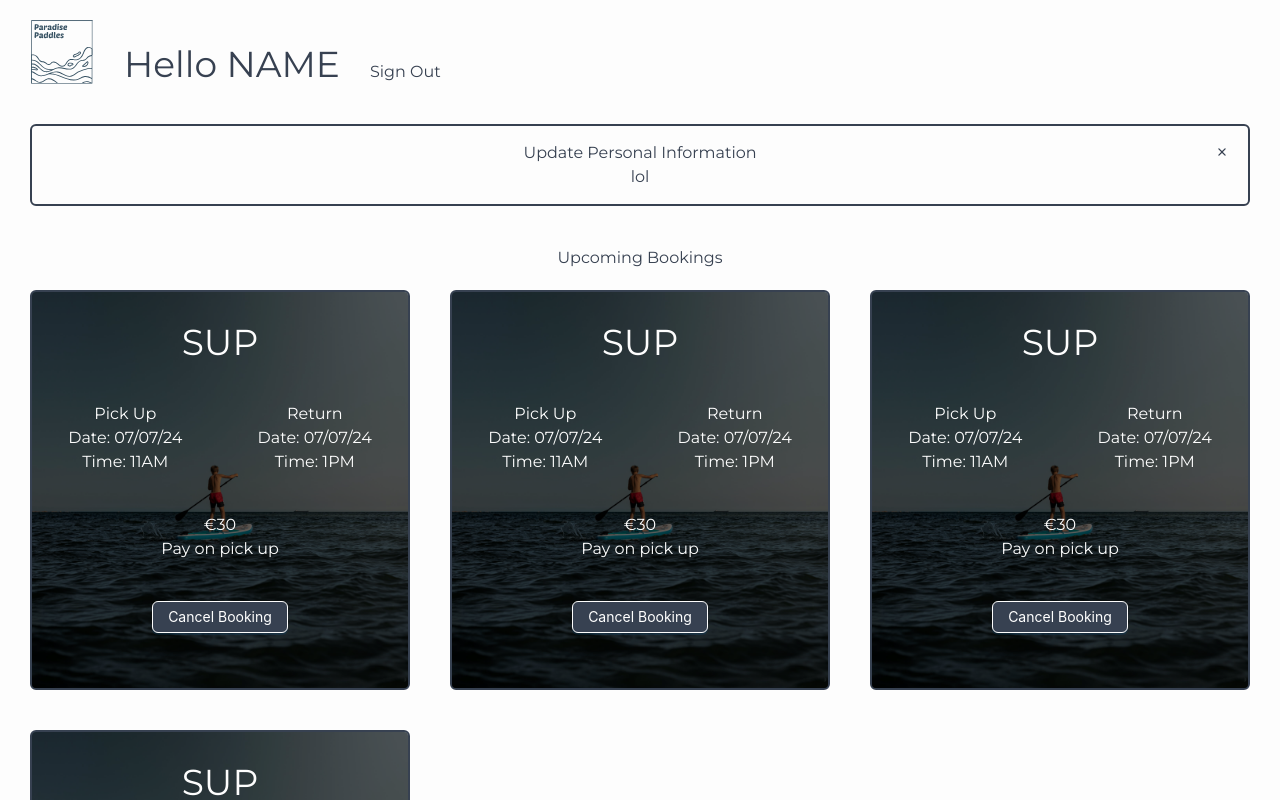
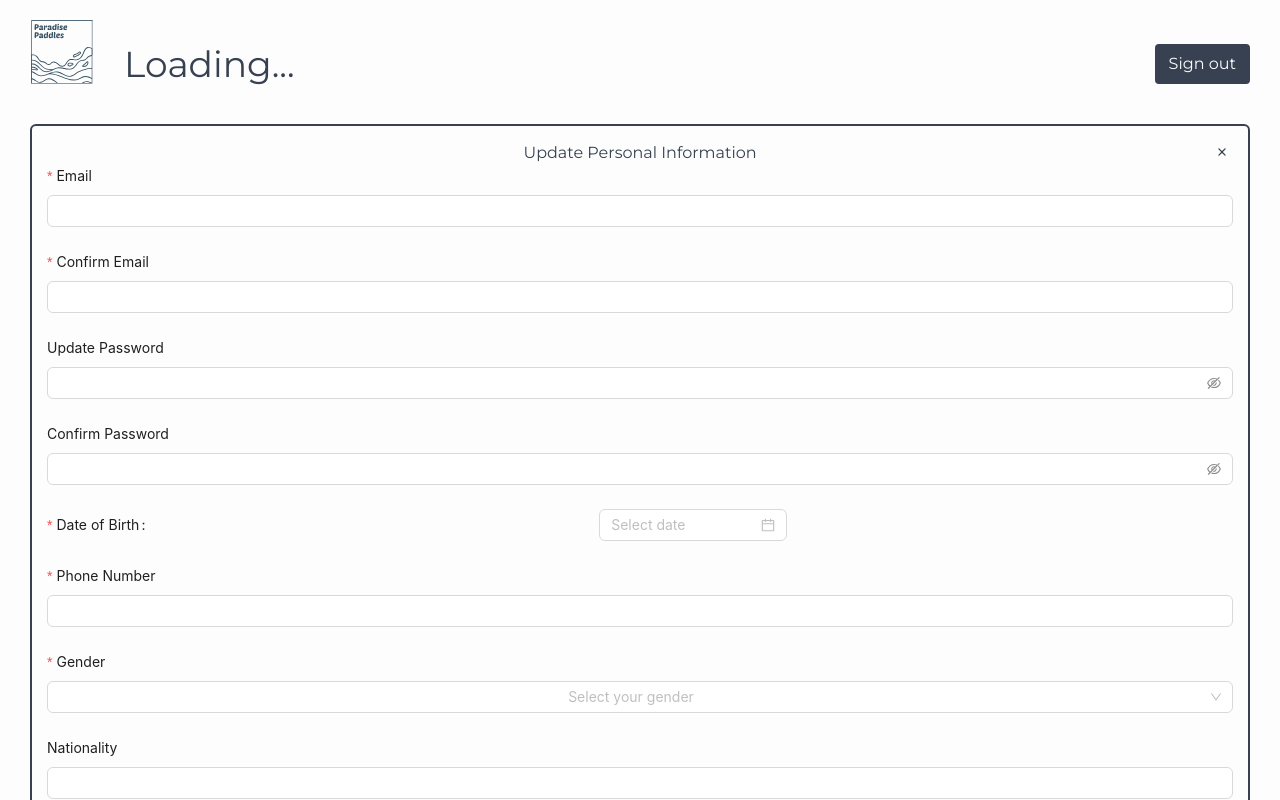
Before and after one commit to ryanmccloy/paradise-paddles, a React (Vite) app: page /account in a window 1280 px wide. Both pictures are taken after a click on the element "Update Personal Information". Shown: the top 800 px of the page. Built offline with nearby package versions, Linux system fonts and the light colour scheme; no server answers; the HTML template or start-up script is replaced by a standard one; a web font is replaced by a local one.

Commit message:
Updating account logic

```diff
--- a/Pages/Account.jsx
+++ b/Pages/Account.jsx
@@ -1,31 +1,41 @@
 import { Link, useNavigate } from "react-router-dom";
+
+import { useAuth } from "../contexts/AuthContext";
 import Logo from "../ui/Logo";
 import AccountSettings from "../ui/AccountSettings";
 import UpcomingBookings from "../ui/UpcomingBookings";
-import { useAuth } from "../contexts/AuthContext";
+import Button from "../ui/Button";
 
 function Account() {
-  const { signOut } = useAuth();
+  const { user, signOut } = useAuth();
   const navigate = useNavigate();
 
   return (
     <section className="px-[30px] pt-[20px] max-w-[1600px] min-w-screen mx-auto">
-      <div className="flex gap-[30px] items-end">
+      <div className="flex items-end justify-between">
+        <div className="flex items-end gap-[30px]">
           <Link to="/" className="inline-block">
             <Logo />
           </Link>
 
-        <h2 className="">Hello NAME</h2>
+          {user ? (
+            <h2 className="">Hello, {user.email}</h2>
+          ) : (
+            <h2>Loading...</h2>
+          )}
+        </div>
 
-        <button
-          className="transition-all hover:font-semibold hover:text-off-white"
-          onClick={() => {
+        <div>
+          <Button
+            type="full"
+            handler={() => {
               signOut();
               navigate("/");
             }}
           >
-          Sign Out
-        </button>
+            Sign out
+          </Button>
+        </div>
       </div>
 
       <div className="mt-[40px] flex flex-col gap-[40px]">
--- a/contexts/AuthContext.jsx
+++ b/contexts/AuthContext.jsx
@@ -7,6 +7,7 @@ const AuthContext = createContext();
 // Provider Component
 export function AuthProvider({ children }) {
   const [user, setUser] = useState(null);
+  const [userProfile, setUserProfile] = useState(null);
 
   useEffect(() => {
     const checkSession = async () => {
@@ -28,6 +29,10 @@ export function AuthProvider({ children }) {
       authListener?.subscription?.unsubscribe();
     };
   }, []);
+
+  useEffect(() => {
+    if (user) fetchUserProfile(user.id);
+  }, [user]);
 
   // Sign Up function
   const signUp = async function (
@@ -101,13 +106,40 @@ export function AuthProvider({ children }) {
     setUser(user);
   };
 
+  const fetchUserProfile = async function (userId) {
+    try {
+      const { data, error } = await supabase
+        .from("user_profiles")
+        .select("*")
+        .eq("user_id", userId)
+        .single();
+
+      if (error) {
+        console.error("Error fetching user profiles", error);
+        throw new Error(error.message);
+      }
+
+      if (data) {
+        setUserProfile(data);
+      } else {
+        console.log("No user profile found for user ID:", userId);
+        setUserProfile(null);
+      }
+    } catch (err) {
+      console.error("Exception fetching user profile:", err);
+    }
+  };
+
   const signOut = async function () {
     await supabase.auth.signOut();
     setUser(null);
+    setUserProfile(null);
   };
 
   return (
-    <AuthContext.Provider value={{ user, signIn, signOut, signUp }}>
+    <AuthContext.Provider
+      value={{ user, userProfile, signIn, signOut, signUp }}
+    >
       {children}
     </AuthContext.Provider>
   );
--- a/ui/AccountSettings.jsx
+++ b/ui/AccountSettings.jsx
@@ -1,5 +1,6 @@
 import { useState } from "react";
 import { IoIosClose } from "react-icons/io";
+import UpdateInfoForm from "./UpdateInfoForm";
 
 function AccountSettings() {
   const [isOpen, setIsOpen] = useState(false);
@@ -29,7 +30,7 @@ function AccountSettings() {
         />
       )}
 
-      {isOpen && <p>lol</p>}
+      {isOpen && <UpdateInfoForm closeModal={() => setIsOpen(false)} />}
     </div>
   );
 }
--- a/ui/Button.jsx
+++ b/ui/Button.jsx
@@ -1,6 +1,9 @@
-function Button({ children, type }) {
+function Button({ children, type, handler }) {
   return type === "full" ? (
-    <button className="px-[12px]  bg-gray-700 text-off-white h-[40px] rounded border-2 border-transparent transition-all hover:bg-off-white hover:border-gray-700 hover:text-gray-700">
+    <button
+      className="px-[12px]  bg-gray-700 text-off-white h-[40px] rounded border-2 border-transparent transition-all hover:bg-off-white hover:border-gray-700 hover:text-gray-700"
+      onClick={handler}
+    >
       {children}
     </button>
   ) : (
--- /dev/null
+++ b/ui/UpdateInfoForm.jsx
@@ -0,0 +1,203 @@
+import { Button, DatePicker, Form, Input, Select } from "antd";
+import dayjs from "dayjs";
+import toast from "react-hot-toast";
+import { useAuth } from "../contexts/AuthContext";
+
+function UpdateInfoForm({ closeModal }) {
+  const [form] = Form.useForm();
+  const { user, userProfile } = useAuth();
+
+  console.log(user);
+  console.log(userProfile);
+
+  const { Option } = Select;
+
+  const onFinish = async function (values) {
+    try {
+      console.log("Received values of form", values);
+      const formattedDob = values.dob
+        ? dayjs(values.dob).format("YYYY-MM-DD")
+        : null;
+      console.log("Formatted Date of Birth:", formattedDob);
+
+      // Updting function
+
+      closeModal();
+
+      toast.success("Personal information has been successfully updated", {
+        duration: 4000,
+        position: "top-center",
+        icon: "👏",
+        iconTheme: {
+          primary: "#000",
+          secondary: "#fff",
+        },
+        ariaProps: {
+          role: "status",
+          "aria-live": "polite",
+        },
+      });
+    } catch (error) {
+      console.error("Error during sign up:", error);
+    }
+  };
+
+  return (
+    <Form
+      form={form}
+      name="signup"
+      onFinish={onFinish}
+      scrollToFirstError
+      layout="vertical"
+      initialValues={{
+        email: user?.email,
+        confirmEmail: user?.email,
+        dob: userProfile?.dob ? dayjs(userProfile.dob) : null,
+        phoneNumber: userProfile?.phone_number,
+        gender: userProfile?.gender,
+        nationality: userProfile?.nationality,
+      }}
+    >
+      <Form.Item
+        name="email"
+        label="Email"
+        rules={[
+          {
+            type: "email",
+            message: "The input is not a valid E-mail!",
+          },
+          {
+            required: true,
+            message: "Please input your E-mail!",
+          },
+        ]}
+      >
+        <Input />
+      </Form.Item>
+
+      <Form.Item
+        name="confirmEmail"
+        label="Confirm Email"
+        dependencies={["email"]}
+        hasFeedback
+        rules={[
+          {
+            required: true,
+            message: "Please confirm your E-mail!",
+          },
+
+          ({ getFieldValue }) => ({
+            validator(_, value) {
+              if (!value || getFieldValue("email") === value) {
+                return Promise.resolve();
+              }
+              return Promise.reject(new Error("The two emails do not match!"));
+            },
+          }),
+        ]}
+      >
+        <Input />
+      </Form.Item>
+
+      <Form.Item
+        name="password"
+        label="Update Password"
+        hasFeedback
+        rules={[
+          {
+            // required: true,
+            message: "Please create a password!",
+          },
+          { min: 6, message: "Password must be minimum 6 characters." },
+        ]}
+      >
+        <Input.Password />
+      </Form.Item>
+
+      <Form.Item
+        name="confirmPassword"
+        label="Confirm Password"
+        dependencies={["password"]}
+        hasFeedback
+        rules={[
+          {
+            // required: true,
+            message: "Please confirm your password!",
+          },
+          ({ getFieldValue }) => ({
+            validator(_, value) {
+              if (!value || getFieldValue("password") === value) {
+                return Promise.resolve();
+              }
+              return Promise.reject(new Error("Passwords do not match!"));
+            },
+          }),
+        ]}
+      >
+        <Input.Password />
+      </Form.Item>
+
+      <Form.Item
+        name="dob"
+        label="Date of Birth"
+        layout="horizontal"
+        rules={[
+          {
+            required: true,
+            message: "Please select your date of birth!",
+          },
+        ]}
+      >
+        <DatePicker />
+      </Form.Item>
+
+      <Form.Item
+        name="phoneNumber"
+        label="Phone Number"
+        rules={[
+          {
+            required: true,
+            message: "Please enter your phone number!",
+          },
+        ]}
+      >
+        <Input />
+      </Form.Item>
+
+      <Form.Item
+        name="gender"
+        label="Gender"
+        rules={[
+          {
+            required: true,
+            message: "Please select your gender!",
+          },
+        ]}
+      >
+        <Select placeholder="Select your gender">
+          <Option value="male">Male</Option>
+          <Option value="female">Female</Option>
+        </Select>
+      </Form.Item>
+
+      <Form.Item name="nationality" label="Nationality">
+        <Input />
+      </Form.Item>
+
+      <Form.Item>
+        <div className="flex justify-center">
+          <Button
+            type="primary"
+            htmlType="submit"
+            className="bg-gray-700 hover:!bg-off-white hover:border-2 hover:border-gray-700 hover:!text-gray-700
+          "
+          >
+            Update Information
+          </Button>
+        </div>
+      </Form.Item>
+    </Form>
+  );
+}
+
+export default UpdateInfoForm;
```
Lines whose indentation alone changed are shown as unchanged.
